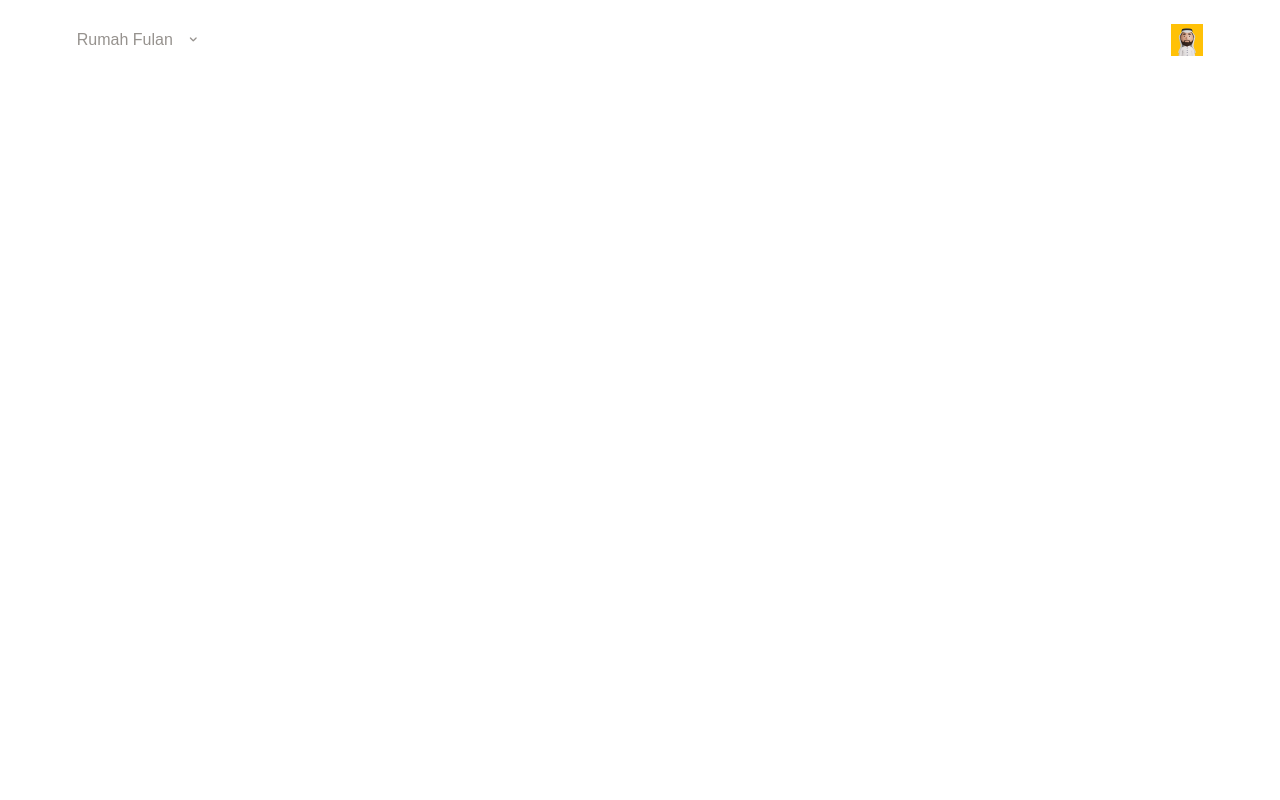
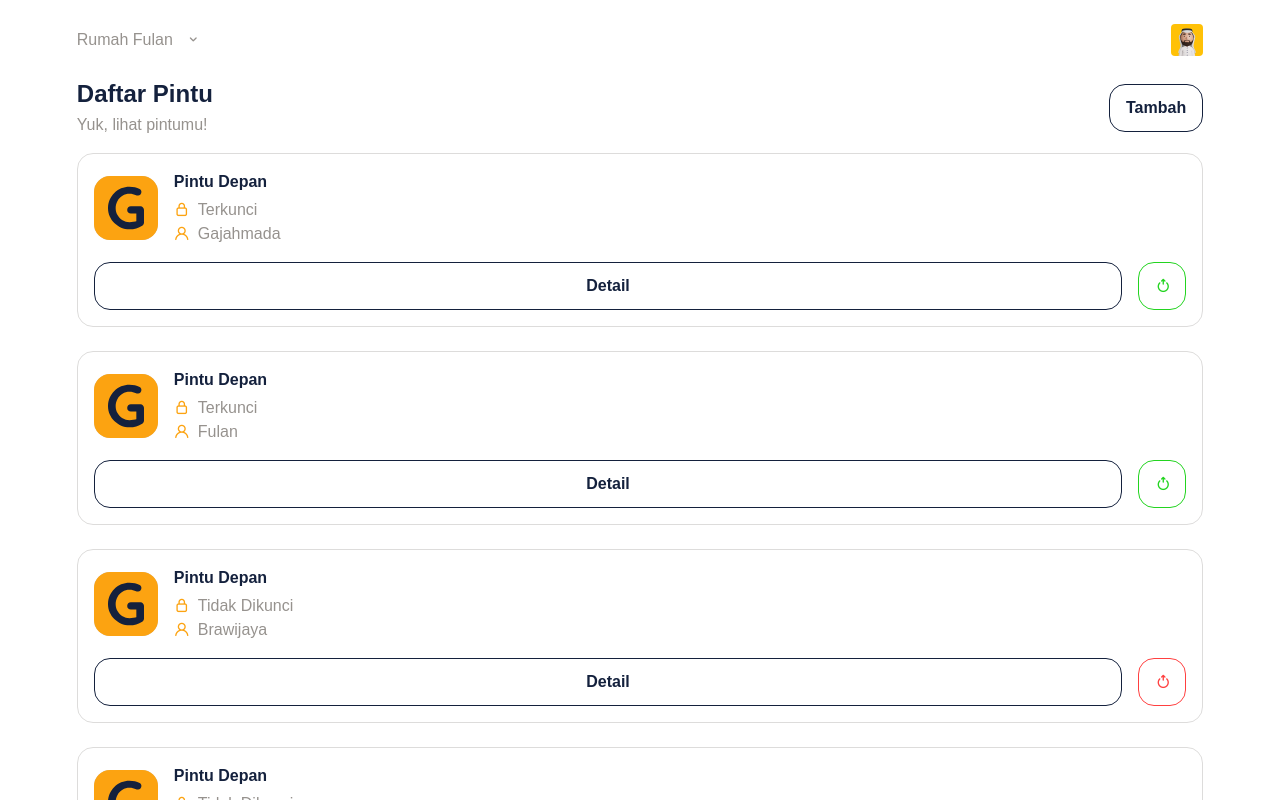
Before and after one commit to rakhacimano/gatelab-mobile, a Nuxt app: page /beranda in a window 1280 px wide. Built offline with nearby package versions, Linux system fonts and the light colour scheme.

Commit message:
Frontend Halaman Beranda Sukses

```diff
--- a/assets/css/main.css
+++ b/assets/css/main.css
@@ -54,10 +54,16 @@ h1.headline {
   margin-bottom: var(--m-xs);
 }
 
-p.sub-headline {
+p.sub-headline,
+p.semibold {
   font-size: 1rem;
   font-weight: 400;
   color: var(--text-color);
+}
+
+p.semibold {
+  font-weight: 600;
+  color: var(--secondary-color);
 }
 
 .btn-filled,
@@ -75,6 +81,19 @@ p.sub-headline {
 .btn-outline {
   background-color: transparent;
   border: .5px solid var(--secondary-color);
+}
+
+.btn-outline.lock,
+.btn-outline.unlock {
+  width: 3rem;
+  padding: 0 1rem;
+  color: var(--success-color);
+  border: 0.5px solid var(--success-color);
+}
+
+.btn-outline.unlock {
+  color: var(--danger-color);
+  border: 0.5px solid var(--danger-color);
 }
 
 .input-group {
--- a/pages/beranda/index.vue
+++ b/pages/beranda/index.vue
@@ -1,21 +1,217 @@
 <template>
   <div class="kontainer">
-    <div class="top-bar d-flex justify-content-between align-items-center mt-4">
-      <div class="lokasi">
-        <p class="sub-headline">
-          Rumah Fulan
-          <i class="uil desc uil-angle-down ml-2"></i>
-        </p>
+    <!-- Kontainer Top Bar Position Sticky -->
+    <div class="kontainer__top-bar sticky-top pt-4">
+      <!-- Top Bar -->
+      <div
+        class="
+          top-bar
+          d-flex
+          justify-content-between
+          align-items-center
+          mb-4
+        "
+      >
+        <div class="lokasi">
+          <p class="sub-headline">
+            Rumah Fulan
+            <i class="uil desc uil-angle-down ml-2"></i>
+          </p>
+        </div>
+        <div class="foto-profil bg-warning rounded">
+          <img src="~/assets/image/foto-profil.png" alt="Foto Profil" />
+        </div>
       </div>
-      <div class="foto-profil bg-warning">
-        <img src="~/assets/image/foto-profil.png" alt="Foto Profil">
+
+      <!-- Kontainer Headline & Button Tambah -->
+      <div
+        class="
+          headline-tambah
+          d-flex
+          justify-content-between
+          align-items-center
+          mb-3
+        "
+      >
+        <div class="headline__sub-headline">
+          <h1 class="headline">Daftar Pintu</h1>
+          <p class="sub-headline">Yuk, lihat pintumu!</p>
+        </div>
+        <div class="button-tambah">
+          <nuxt-link to="tambah-pintu">
+            <button class="btn-outline pl-3 pr-3">Tambah</button>
+          </nuxt-link>
+        </div>
+      </div>
+    </div>
+
+    <!-- Kontainer List Pintu -->
+    <div class="kontainer__daftar-pintu mb-4">
+      <!-- Kontainer Pintu1 -->
+      <div class="kontainer-pintu p-3 mb-4">
+        <div class="kontainer__isi-pintu d-flex align-items-center">
+          <div class="logo-pintu mr-3">
+            <img src="~/assets/svg/logo.svg" alt="Logo Pintu" />
+          </div>
+          <div class="deskripsi-kontainer">
+            <div class="title-pintu mb-1">
+              <p class="semibold">Pintu Depan</p>
+            </div>
+            <div class="deskripsi-pintu d-flex align-items-center">
+              <i class="uil desc uil-lock mr-2"></i>
+              <p class="sub-headline">Terkunci</p>
+            </div>
+            <div class="deskripsi-pintu d-flex align-items-center">
+              <i class="uil desc uil-user mr-2"></i>
+              <p class="sub-headline">Gajahmada</p>
+            </div>
+          </div>
+        </div>
+
+        <!-- Kontainer Button -->
+        <div class="button-container d-flex mt-3">
+          <nuxt-link
+            class="btn-outline d-flex justify-content-center align-items-center"
+            to="/detail-pintu"
+          >
+            Detail
+          </nuxt-link>
+          <button class="btn-outline lock ml-3">
+            <i class="uil uil-power"></i>
+          </button>
+        </div>
+      </div>
+
+      <!-- Kontainer Pintu2-->
+      <div class="kontainer-pintu p-3 mb-4">
+        <div class="kontainer__isi-pintu d-flex align-items-center">
+          <div class="logo-pintu mr-3">
+            <img src="~/assets/svg/logo.svg" alt="Logo Pintu" />
+          </div>
+          <div class="deskripsi-kontainer">
+            <div class="title-pintu mb-1">
+              <p class="semibold">Pintu Depan</p>
+            </div>
+            <div class="deskripsi-pintu d-flex align-items-center">
+              <i class="uil desc uil-lock mr-2"></i>
+              <p class="sub-headline">Terkunci</p>
+            </div>
+            <div class="deskripsi-pintu d-flex align-items-center">
+              <i class="uil desc uil-user mr-2"></i>
+              <p class="sub-headline">Fulan</p>
+            </div>
+          </div>
+        </div>
+
+        <!-- Kontainer Button -->
+        <div class="button-container d-flex mt-3">
+          <nuxt-link
+            class="btn-outline d-flex justify-content-center align-items-center"
+            to="/detail-pintu"
+          >
+            Detail
+          </nuxt-link>
+          <button class="btn-outline lock ml-3">
+            <i class="uil uil-power"></i>
+          </button>
+        </div>
+      </div>
+
+      <!-- Kontainer Pintu4 -->
+      <div class="kontainer-pintu p-3 mb-4">
+        <div class="kontainer__isi-pintu d-flex align-items-center">
+          <div class="logo-pintu mr-3">
+            <img src="~/assets/svg/logo.svg" alt="Logo Pintu" />
+          </div>
+          <div class="deskripsi-kontainer">
+            <div class="title-pintu mb-1">
+              <p class="semibold">Pintu Depan</p>
+            </div>
+            <div class="deskripsi-pintu d-flex align-items-center">
+              <i class="uil desc uil-lock mr-2"></i>
+              <p class="sub-headline">Tidak Dikunci</p>
+            </div>
+            <div class="deskripsi-pintu d-flex align-items-center">
+              <i class="uil desc uil-user mr-2"></i>
+              <p class="sub-headline">Brawijaya</p>
+            </div>
+          </div>
+        </div>
+
+        <!-- Kontainer Button -->
+        <div class="button-container d-flex mt-3">
+          <nuxt-link
+            class="btn-outline d-flex justify-content-center align-items-center"
+            to="/detail-pintu"
+          >
+            Detail
+          </nuxt-link>
+          <button class="btn-outline unlock ml-3">
+            <i class="uil uil-power"></i>
+          </button>
+        </div>
+      </div>
+
+      <!-- Kontainer Pintu3 -->
+      <div class="kontainer-pintu p-3 mb-4">
+        <div class="kontainer__isi-pintu d-flex align-items-center">
+          <div class="logo-pintu mr-3">
+            <img src="~/assets/svg/logo.svg" alt="Logo Pintu" />
+          </div>
+          <div class="deskripsi-kontainer">
+            <div class="title-pintu mb-1">
+              <p class="semibold">Pintu Depan</p>
+            </div>
+            <div class="deskripsi-pintu d-flex align-items-center">
+              <i class="uil desc uil-lock mr-2"></i>
+              <p class="sub-headline">Tidak Dikunci</p>
+            </div>
+            <div class="deskripsi-pintu d-flex align-items-center">
+              <i class="uil desc uil-user mr-2"></i>
+              <p class="sub-headline">Brawijaya</p>
+            </div>
+          </div>
+        </div>
+
+        <!-- Kontainer Button -->
+        <div class="button-container d-flex mt-3">
+          <nuxt-link
+            class="btn-outline d-flex justify-content-center align-items-center"
+            to="/detail-pintu"
+          >
+            Detail
+          </nuxt-link>
+          <button class="btn-outline unlock ml-3">
+            <i class="uil uil-power"></i>
+          </button>
+        </div>
       </div>
     </div>
   </div>
 </template>
 
 <script>
-export default {
+export default {}
+</script>
 
+<style scoped>
+.kontainer-pintu {
+  border: .5px solid rgba(150, 146, 142, .32);
+  border-radius: 1rem;
 }
-</script>
+
+a {
+  text-decoration: none;
+  color: #14213d;
+}
+
+.kontainer__top-bar {
+  background-color: white;
+}
+
+i.uil-lock,
+i.uil-user {
+  color: #fca311;
+}
+
+</style>
```
